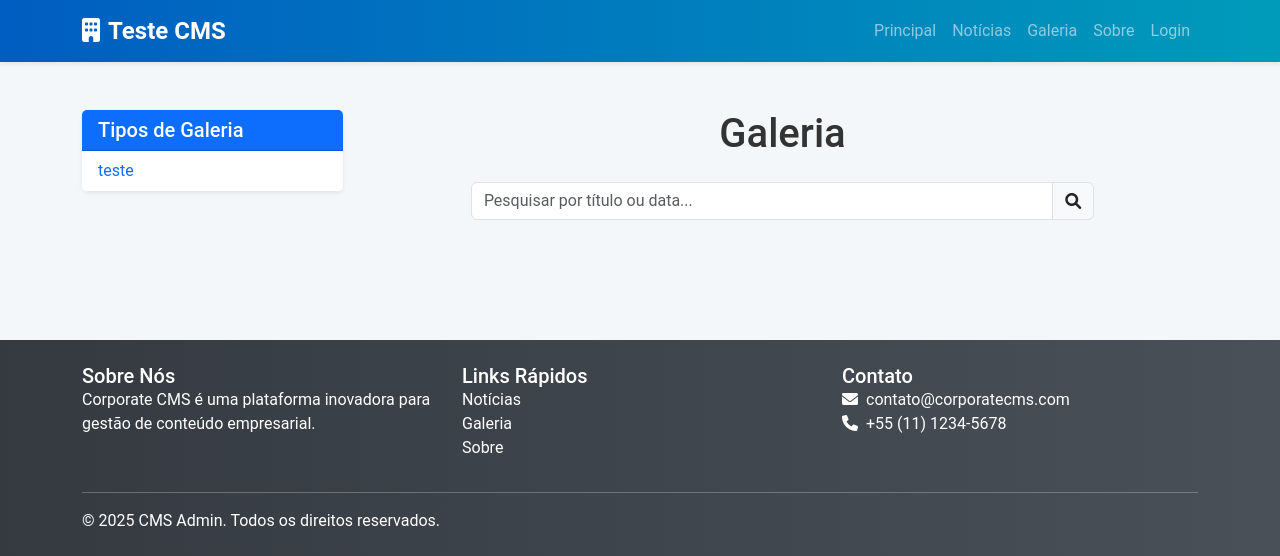
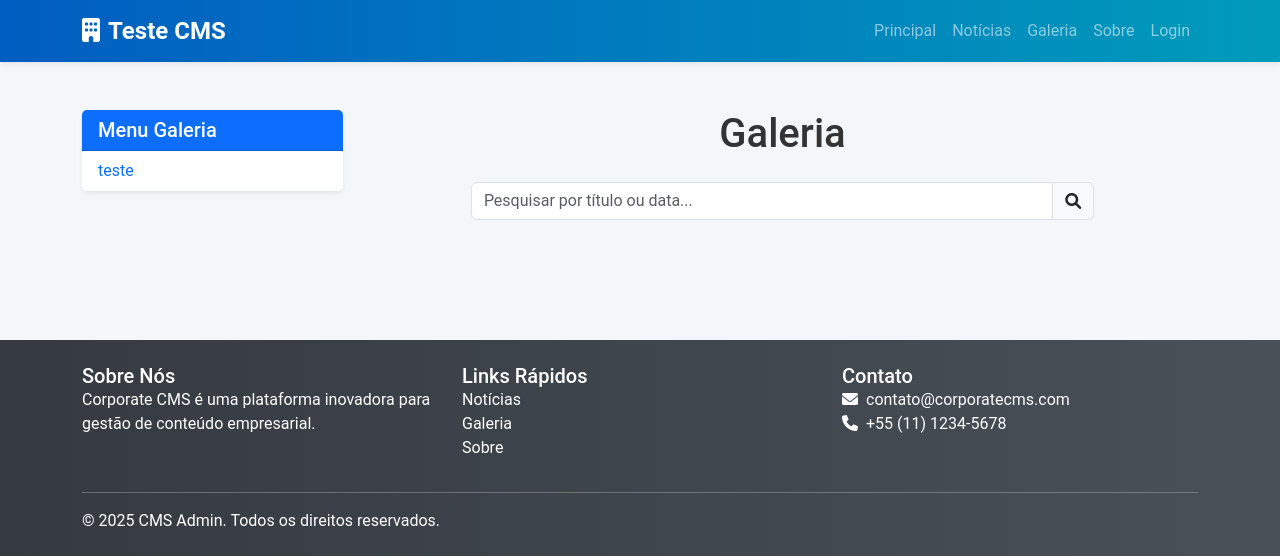
Before and after one commit to noegdiniz/simple-CMS, a Flask app: page /galerie/page in a window 1280 px wide. Shown: the top 556 px of the page. Run offline with Flask 3, Linux system fonts and the light colour scheme; data comes from the database, SQL or seed files in the repository; both versions use the stored data as it was after the commit.

Commit message:
atualizando o nome dos menus

```diff
--- a/app/static/css/index.css
+++ b/app/static/css/index.css
@@ -17,7 +17,7 @@
   font-optical-sizing: auto;
   font-style: normal;
   font-variation-settings:
-    "wdth" 100;
+    "width" 100;
 }
 
 html {
--- a/app/templates/galerie_content.html
+++ b/app/templates/galerie_content.html
@@ -12,7 +12,7 @@
     <div class="col-md-3">
         <div class="card shadow-sm mb-4">
             <div class="card-header bg-primary text-white">
-                <h5 class="mb-0">Tipos de Galeria</h5>
+                <h5 class="mb-0">Menu Galeria</h5>
             </div>
             <ul class="list-group list-group-flush">
                 {% for type in galerie_types %}
--- a/app/templates/galerie_page.html
+++ b/app/templates/galerie_page.html
@@ -6,7 +6,7 @@
     <div class="col-md-3">
         <div class="card shadow-sm mb-4">
             <div class="card-header bg-primary text-white">
-                <h5 class="mb-0">Tipos de Galeria</h5>
+                <h5 class="mb-0">Menu Galeria</h5>
             </div>
             <ul class="list-group list-group-flush">
                 {% for type in galerie_types %}
@@ -98,7 +98,7 @@
                     {% for galeria in galerie_db %}
                         <div class="col-md-3 mb-3">
                             <div class="card shadow-sm">
-                                <div class="card-body" style="padding: 5px;">
+                                <div class="card-body" style="padding: 3px;">
                                     <p class="card-title">{{ galeria.title.split("|")[0] }}</p>
                                     <p style="font-size: small; color: grey;">{{ galeria.title.split("|")[1] }}</p>
                                 </div>
--- a/app/templates/news_content.html
+++ b/app/templates/news_content.html
@@ -12,7 +12,7 @@
     <div class="col-md-3">
         <div class="card shadow-sm mb-4">
             <div class="card-header bg-primary text-white">
-                <h5 class="mb-0">Tipos de Notícias</h5>
+                <h5 class="mb-0">Menu Notícias</h5>
             </div>
             <ul class="list-group list-group-flush">
                 {% for type in noticias_types %}
--- a/app/templates/news_page.html
+++ b/app/templates/news_page.html
@@ -6,7 +6,7 @@
     <div class="col-md-3">
         <div class="card shadow-sm mb-4">
             <div class="card-header bg-primary text-white">
-                <h5 class="mb-0">Tipos de Notícias</h5>
+                <h5 class="mb-0">Menu Notícias</h5>
             </div>
             <ul class="list-group list-group-flush">
                 {% for type in noticias_types %}
```
Also changed, not shown: db.sqlite.
